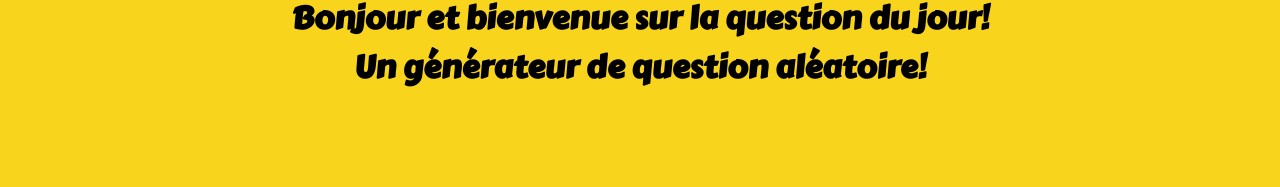
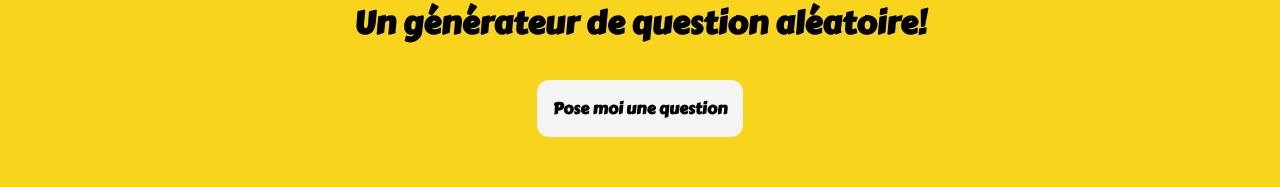
Before and after one commit to charlesgourdin/question-generator, a Next.js app: page / in a window 1280 px wide. Shown: the part 352-539 px from the top of the page. Built offline with nearby package versions, Linux system fonts and the light colour scheme; no server answers; the database is empty; a web font is replaced by a local one.

Commit message:
feat: set action button on app opening

```diff
--- a/src/pages/index.tsx
+++ b/src/pages/index.tsx
@@ -25,10 +25,6 @@ export default function Home() {
     onValue(questionRef, (t: { val: () => Question[] }) => {
       const questions = t.val().map(({ value }) => value);
       setQuestionsLength(questions.length);
-
-      const randomIndex = Math.floor(Math.random() * questionsLength);
-
-      setTimeout(() => setCurrentQuestion(questions[randomIndex]), 3000);
 
       setSpring.start({
         from: { opacity: "0" },
@@ -62,12 +58,6 @@ export default function Home() {
                   <p className="text">{currentQuestion}</p>
                 </FlipCard>
               </div>
-
-              <div className={styles.actionContainer}>
-                <ActionButton onClick={() => getRandomQuestion()}>
-                  Pose moi une autre question
-                </ActionButton>
-              </div>
             </>
           ) : (
             <h1 className="title">
@@ -75,6 +65,13 @@ export default function Home() {
               Un générateur de question aléatoire!
             </h1>
           )}
+          <div className={styles.actionContainer}>
+            <ActionButton onClick={() => getRandomQuestion()}>
+              {currentQuestion
+                ? "Pose moi une autre question"
+                : "Pose moi une question"}
+            </ActionButton>
+          </div>
         </animated.div>
       </Layout>
     </>
--- a/src/styles/Home.module.scss
+++ b/src/styles/Home.module.scss
@@ -16,7 +16,6 @@
 }
 
 .actionContainer {
-  margin-bottom: auto;
   display: flex;
   justify-content: center;
   align-items: center;
```
